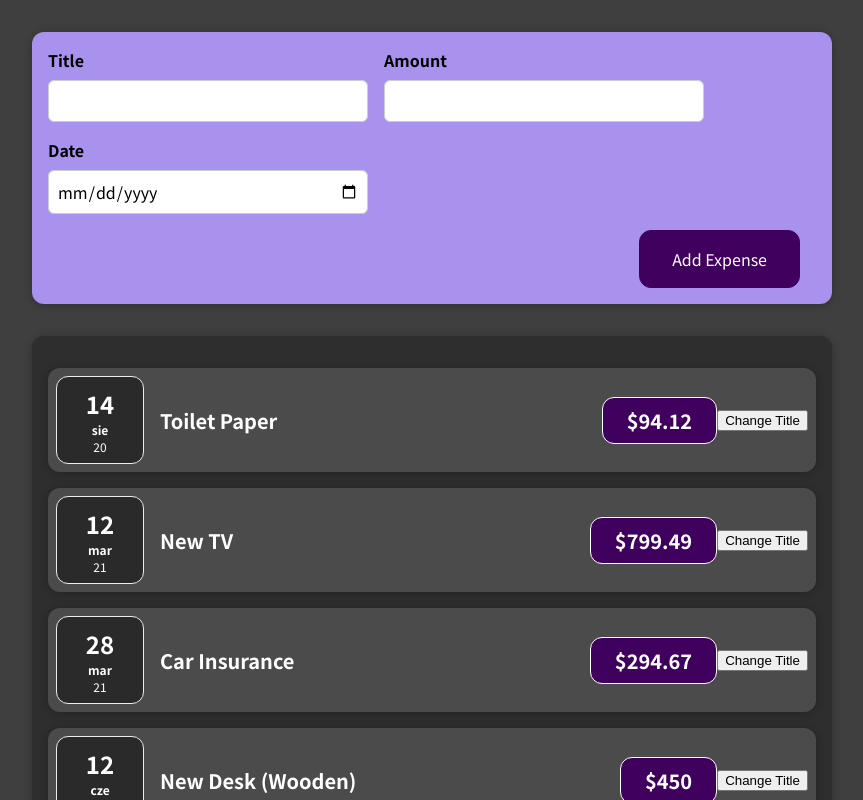
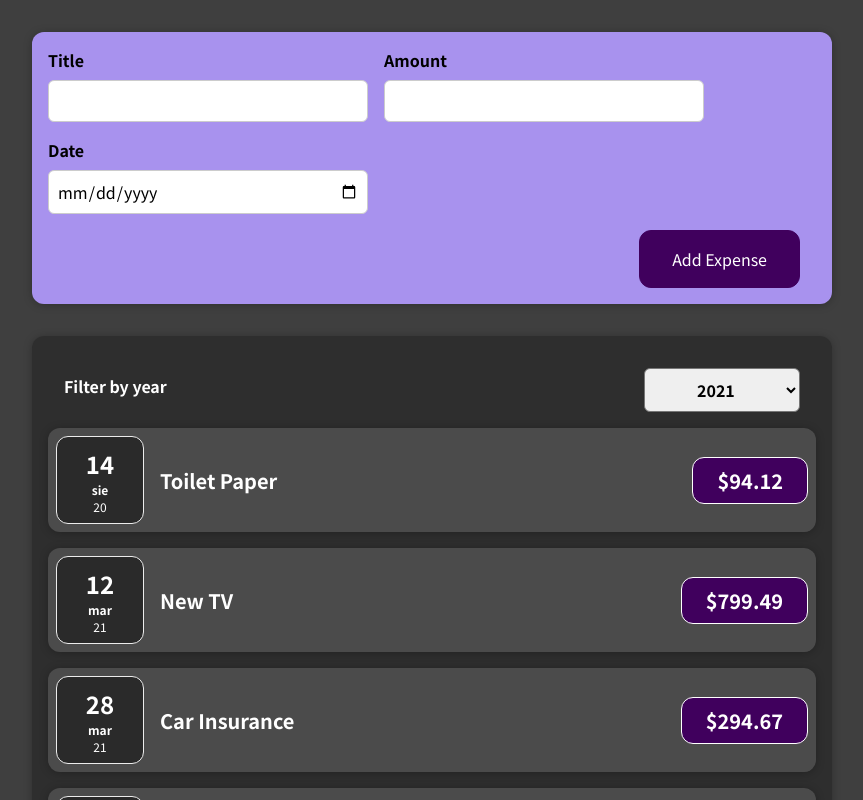
Before and after one commit to cinekenic/expense-tracker, a React (Create React App) app: page / in a window 1280 px wide. Shown: the top 800 px of the page, without its empty margins (208-1071 px from the left). Built offline with nearby package versions, Linux system fonts and the light colour scheme.

Commit message:
add ExpensesFilter component

```diff
--- a/src/App.js
+++ b/src/App.js
@@ -24,9 +24,14 @@ const App = () => {
       date: new Date(2021, 5, 12),
     },
   ];
+
+  const addExpenseHandler = (expense) => {
+    console.log("In App.js", expense);
+  };
+
   return (
     <div>
-      <NewExpense />
+      <NewExpense onAddExpense={addExpenseHandler} />
       <Expenses items={expenses} />;
     </div>
   );
--- a/src/components/ExpenseItem/ExpenseItem.js
+++ b/src/components/ExpenseItem/ExpenseItem.js
@@ -1,26 +1,17 @@
-import React, { useState } from "react";
+import React from "react";
 
 import ExpenseDate from "../ExpenseDate/ExpenseDate";
 import Card from "../Card/Card";
 import "../../scss/style.scss";
 
 const ExpenseItem = (props) => {
-  const [title, setTitle] = useState(props.title);
-
-  console.log(props);
-
-  const clickHandler = () => {
-    setTitle("Updated!");
-  };
-
   return (
     <Card className="expense-item">
       <ExpenseDate date={props.date} />
       <div className="expense-item__description ">
-        <h2>{title}</h2>
+        <h2>{props.title}</h2>
         <div className="expense-item__price">${props.amount}</div>
       </div>
-      <button onClick={clickHandler}>Change Title</button>
     </Card>
   );
 };
--- a/src/components/Expenses/Expenses.js
+++ b/src/components/Expenses/Expenses.js
@@ -1,10 +1,22 @@
+import React, { useState } from "react";
 import ExpenseItem from "../ExpenseItem/ExpenseItem";
 import Card from "../Card/Card";
+import ExpensesFilter from "../ExpensesFilter/ExpensesFilter";
 import "../../scss/style.scss";
 
 function Expenses(props) {
+  const [filteredYear, setFilteredYear] = useState("2021");
+  const filterChengeHendler = (selectedYear) => {
+    console.log("Expenses", selectedYear);
+    setFilteredYear(selectedYear);
+  };
   return (
+    <div>
       <Card className="expenses">
+        <ExpensesFilter
+          selected={filteredYear}
+          onChangeFilter={filterChengeHendler}
+        />
         <ExpenseItem
           title={props.items[0].title}
           amount={props.items[0].amount}
@@ -28,6 +40,7 @@ function Expenses(props) {
           date={props.items[3].date}
         />
       </Card>
+    </div>
   );
 }
 
--- /dev/null
+++ b/src/components/ExpensesFilter/ExpensesFilter.js
@@ -0,0 +1,24 @@
+import React from "react";
+
+import "../../scss/style.scss";
+
+const ExpensesFilter = (props) => {
+  const dropdownChengeHendler = (e) => {
+    props.onChangeFilter(e.target.value);
+  };
+  return (
+    <div className="expenses-filter">
+      <div className="expenses-filter__control">
+        <label>Filter by year</label>
+        <select value={props.selected} onChange={dropdownChengeHendler}>
+          <option value="2022">2022</option>
+          <option value="2021">2021</option>
+          <option value="2020">2020</option>
+          <option value="2019">2019</option>
+        </select>
+      </div>
+    </div>
+  );
+};
+
+export default ExpensesFilter;
--- a/src/components/NewExpense/ExpenseForm.js
+++ b/src/components/NewExpense/ExpenseForm.js
@@ -1,7 +1,7 @@
 import React, { useState } from "react";
 import "../../scss/style.scss";
 
-const ExpenseForm = () => {
+const ExpenseForm = (props) => {
   //   const [enteredTitle, setEnteredTitle] = useState("");
   //   const [enteredAmount, setEnteredAmount] = useState("");
   //   const [enteredDate, setEnteredDate] = useState("");
@@ -41,7 +41,8 @@ const ExpenseForm = () => {
     console.log(expenseData);
     console.log(userInput.enteredTitle);
 
-    userInput.enteredTitle = "";
+    //value is saveExpenseDataHandler
+    props.onSaveExpenseData(expenseData);
     setUserInput({
       enteredTitle: "",
       enteredAmount: "",
--- a/src/components/NewExpense/NewExpense.js
+++ b/src/components/NewExpense/NewExpense.js
@@ -2,10 +2,18 @@ import React from "react";
 import ExpenseForm from "./ExpenseForm";
 import "../../scss/style.scss";
 
-const NewExpense = () => {
+const NewExpense = (props) => {
+  const saveExpenseDataHandler = (enterExpenseData) => {
+    const expenseData = {
+      ...enterExpenseData,
+      id: Math.random().toString(),
+    };
+
+    props.onAddExpense(expenseData);
+  };
   return (
     <div className="new-expense">
-      <ExpenseForm />
+      <ExpenseForm onSaveExpenseData={saveExpenseDataHandler} />
     </div>
   );
 };
--- /dev/null
+++ b/src/scss/_ExpensesFilter.scss
@@ -0,0 +1,24 @@
+.expenses-filter {
+  color: white;
+  padding: 0 1rem;
+}
+
+.expenses-filter__control {
+  display: flex;
+  width: 100%;
+  align-items: center;
+  justify-content: space-between;
+  margin: 1rem 0;
+}
+
+.expenses-filter label {
+  font-weight: bold;
+  margin-bottom: 0.5rem;
+}
+
+.expenses-filter select {
+  font: inherit;
+  padding: 0.5rem 3rem;
+  font-weight: bold;
+  border-radius: 6px;
+}
--- a/src/scss/style.scss
+++ b/src/scss/style.scss
@@ -4,3 +4,4 @@
 @import "Card";
 @import "NewExpense";
 @import "ExpenseForm";
+@import "ExpensesFilter";
```
Lines whose indentation alone changed are shown as unchanged.
